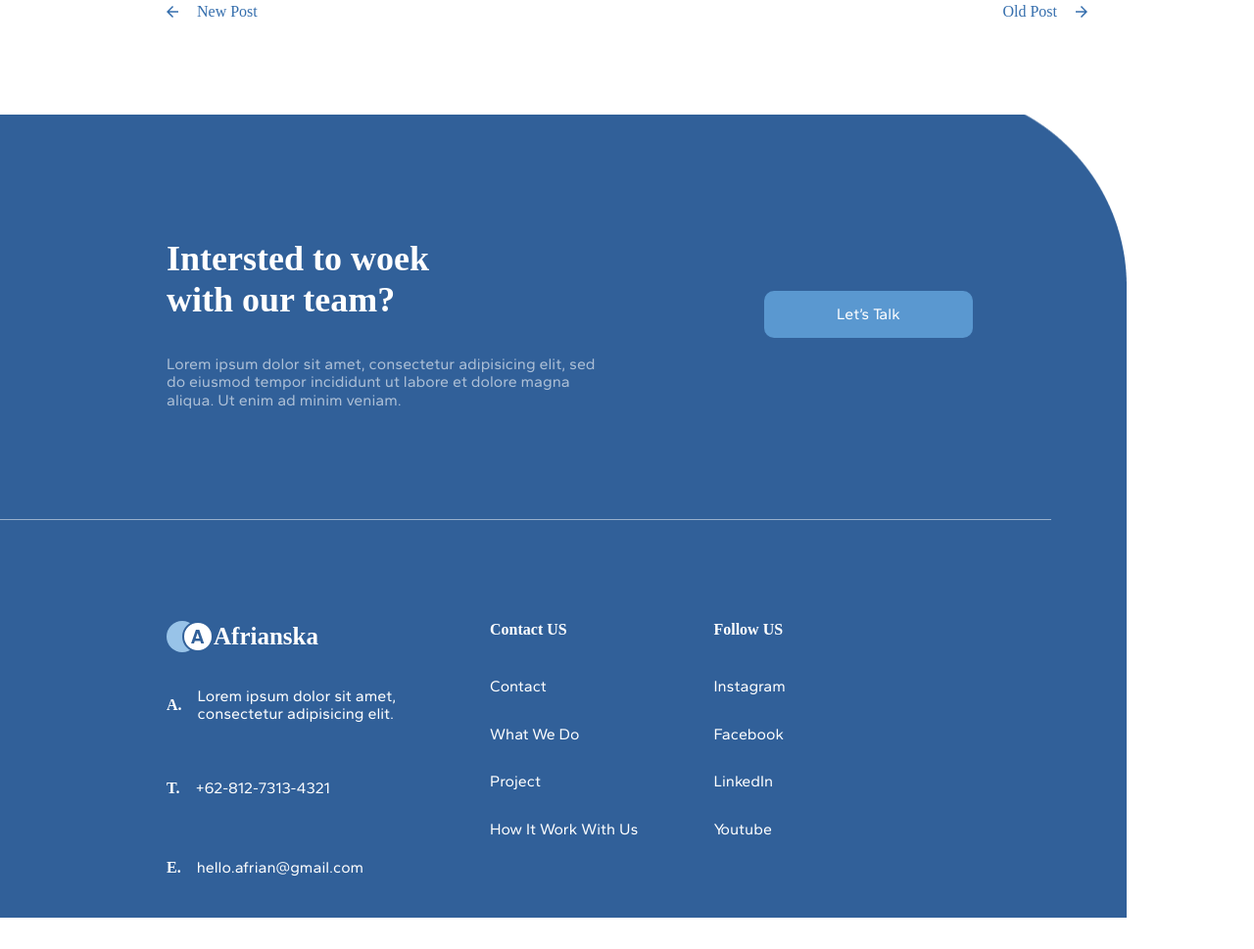
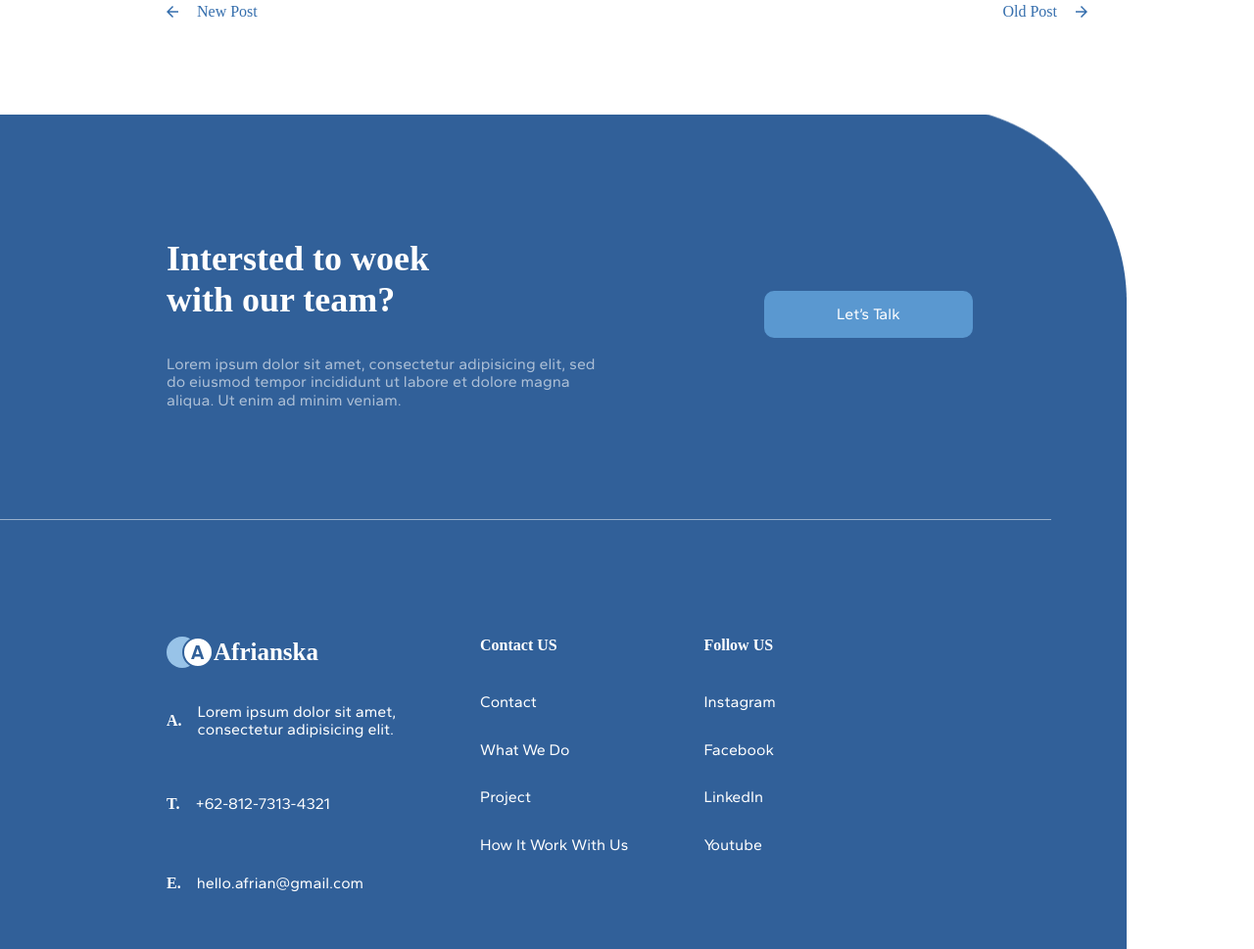
Before and after one commit to YORQINJON-2305/afrianska, a plain HTML site: page index.html in a window 1280 px wide. Shown: the part 2790-3759 px from the top of the page at 98% size. Before the commit the page ends 3727 px from the top, so only its background shows below. Drawn offline with Linux system fonts and the light colour scheme; files whose address does not match are found by name; a web font is replaced by a local one.

Commit message:
add link main.min.css

```diff
--- a/index.html
+++ b/index.html
@@ -5,9 +5,9 @@
     <meta http-equiv="X-UA-Compatible" content="IE=edge">
     <meta name="viewport" content="width=device-width, initial-scale=1.0">
     <title>Small exam</title>
-    <!-- <link rel="stylesheet" href="./css/main.min.css"> -->
-    <link rel="stylesheet" href="./css/normalize.css">
-    <link rel="stylesheet" href="./css/main.css">
+    <link rel="stylesheet" href="./css/main.min.css">
+    <!-- <link rel="stylesheet" href="./css/normalize.css"> -->
+    <!-- <link rel="stylesheet" href="./css/main.css"> -->
 </head>
 <body>
   <header>
```
